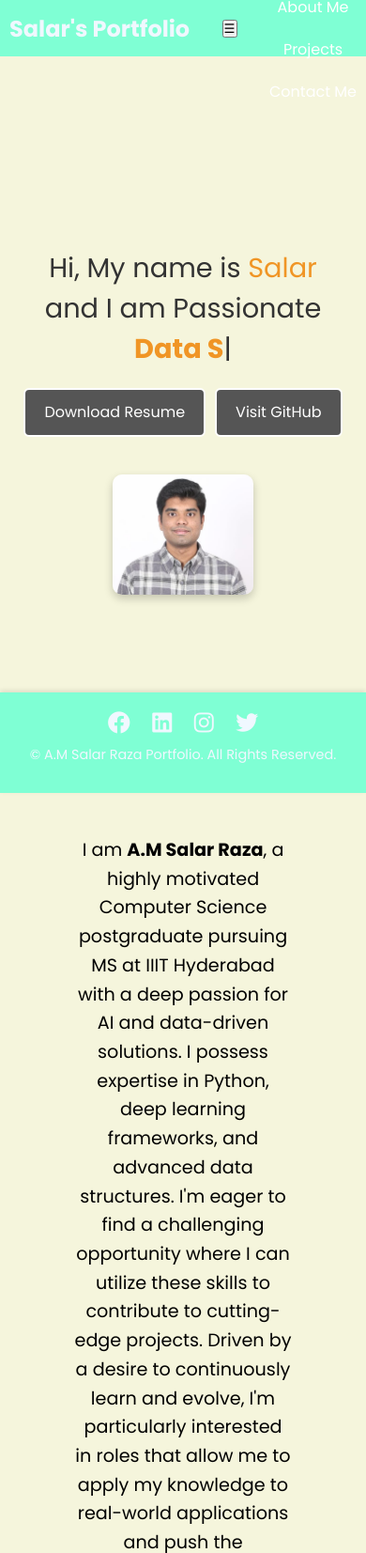
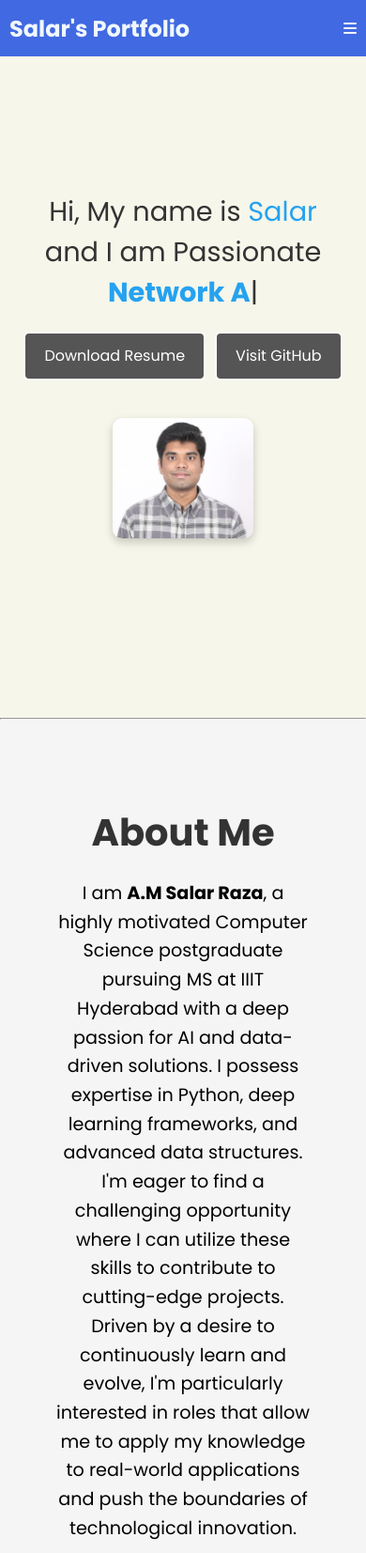
Before and after one commit to SalarRaza/My_Portfolio, a plain HTML site: page index.html in a window 390 px wide. Shown: the top 1653 px of the page at 94% size. Drawn offline with nearby package versions, Linux system fonts and the light colour scheme.

Commit message:
final update.

```diff
--- a/index.html
+++ b/index.html
@@ -9,15 +9,17 @@
     <title>A.M Salar Raza - Developer Portfolio</title>
     <link rel="preconnect" href="https://fonts.googleapis.com">
     <link rel="preconnect" href="https://fonts.gstatic.com" crossorigin>
-    <link href="https://fonts.googleapis.com/css2?family=Poppins:ital,wght@0,100;0,200;0,300;0,400;0,500;0,600;0,700;0,800;0,900;1,100;1,200;1,300;1,400;1,500;1,600;1,700;1,800&display=swap" rel="stylesheet">
+    <link
+        href="https://fonts.googleapis.com/css2?family=Poppins:wght@300;400;500;600;700&display=swap"
+        rel="stylesheet">
 </head>
 
 <body>
     <header>
         <nav>
             <div class="left">Salar's Portfolio</div>
-            <button class="toggle-btn" onclick="toggleNav()">&#9776;</button>
-            <ul id="navbar" class="nav-hidden">
+            <span id="menuToggle" class="fas fa-bars"></span>
+            <ul class="right" id="navLinks">
                 <li><a href="#firstSection">Home</a></li>
                 <li><a href="#aboutSection">About Me</a></li>
                 <li><a href="#projectsSection">Projects</a></li>
@@ -34,7 +36,8 @@
                 <div>and I am Passionate</div>
                 <span id="element"></span>
                 <div class="buttons">
-                    <a href="https://drive.google.com/file/d/1y-dbC2mdZZJTWoxeMYU1rimwqFgwMJfk/view?usp=sharing" target="_blank" class="btn">Download Resume</a>
+                    <a href="https://drive.google.com/file/d/1y-dbC2mdZZJTWoxeMYU1rimwqFgwMJfk/view?usp=sharing"
+                        target="_blank" class="btn">Download Resume</a>
                     <a href="https://github.com/SalarRaza" target="_blank" class="btn">Visit GitHub</a>
                 </div>
             </div>
@@ -47,9 +50,12 @@
 
         <!-- About Me Section -->
         <section id="aboutSection" class="secondSection">
+            <br>
+            </br>
             <h1>About Me</h1>
             <p>
-                I am <strong>A.M Salar Raza</strong>, a highly motivated Computer Science postgraduate pursuing MS at IIIT Hyderabad with a deep passion
+                I am <strong>A.M Salar Raza</strong>, a highly motivated Computer Science postgraduate pursuing MS at
+                IIIT Hyderabad with a deep passion
                 for AI and data-driven solutions.
                 I possess expertise in Python, deep learning frameworks, and advanced data structures. I'm eager to find
                 a challenging opportunity where
@@ -64,6 +70,8 @@
 
         <!-- Projects Section -->
         <section id="projectsSection" class="secondSection">
+            <br>
+            </br>
             <h1>Projects</h1>
             <h3>Major Projects</h3>
             <ul>
@@ -85,29 +93,52 @@
         </section>
     </main>
 
+    <footer>
+        <div class="social-icons">
+            <a href="https://www.facebook.com/ahmedmoin.salarraza.58/" target="_blank" class="fa-brands fa-facebook"></a>
+            <a href="https://www.linkedin.com/in/ahmed-moin-salar-raza-879631222" target="_blank"
+                class="fa-brands fa-linkedin"></a>
+            <a href="https://www.instagram.com/i_am_salarraza/" target="_blank" class="fa-brands fa-instagram"></a>
+            <a href="https://x.com/Ronaldo1240861" target="_blank" class="fa-brands fa-twitter"></a>
+            <p>&copy; A.M Salar Raza Portfolio. All Rights Reserved.</p>
+        </div>
+    </footer>
+
     <script src="https://unpkg.com/typed.js@2.1.0/dist/typed.umd.js"></script>
     <script>
+        // Typed.js initialization for animated typing effect
         var typed = new Typed('#element', {
             strings: ['Web Developer', 'Cloud Engineer', 'Network Administrator', 'Data Scientist'],
             typeSpeed: 40,
+            backSpeed: 30,
+            loop: true,
+            backDelay: 1000,
         });
 
-        function toggleNav() {
-            const navbar = document.getElementById("navbar");
-            navbar.classList.toggle("nav-active");
-            navbar.classList.toggle("nav-hidden");
+        // Toggle navigation bar for mobile view
+        document.getElementById('menuToggle').addEventListener('click', function () {
+            document.getElementById('navLinks').classList.toggle('active');
+        });
+
+       // Select all navigation links
+const navLinks = document.querySelectorAll('nav ul li a');
+
+// Keep track of the currently active link
+let activeLink = null;
+
+navLinks.forEach(link => {
+    link.addEventListener('click', function () {
+        // If there is an already active link, remove the 'active' class
+        if (activeLink) {
+            activeLink.classList.remove('active');
         }
+        // Set the clicked link as the new active link
+        this.classList.add('active');
+        activeLink = this;  // Update the activeLink reference
+    });
+});
+
     </script>
+
 </body>
-
-<footer>
-    <div class="social-icons">
-        <a href="https://www.facebook.com/ahmedmoin.salarraza.58/" target="_blank" class="fa-brands fa-facebook"></a>
-        <a href="https://www.linkedin.com/in/ahmed-moin-salar-raza-879631222" target="_blank" class="fa-brands fa-linkedin"></a>
-        <a href="https://www.instagram.com/i_am_salarraza/" target="_blank" class="fa-brands fa-instagram"></a>
-        <a href="https://x.com/Ronaldo1240861" target="_blank" class="fa-brands fa-twitter"></a>
-        <p>&copy; A.M Salar Raza Portfolio. All Rights Reserved.</p>
-    </div>
-</footer>
-
 </html>
--- a/styles.css
+++ b/styles.css
@@ -7,8 +7,9 @@
 
 /* Body Styling */
 body {
-    background-color: beige;
+    background-color: rgb(246, 246, 234);
     font-family: 'Poppins', sans-serif;
+
 }
 
 /* Navbar Styling */
@@ -17,9 +18,11 @@ nav {
     justify-content: space-between;
     align-items: center;
     height: 80px;
-    background-color: aquamarine;
+    background-color: royalblue;
     padding: 0 20px;
     color: aliceblue;
+    position: fixed;
+    width: 100%
 }
 
 nav ul {
@@ -32,21 +35,35 @@ nav ul li {
     margin: 0 15px;
 }
 
-
 nav ul li a {
-    text-decoration: none;
+    text-decoration:solid;
     color: white;
     transition: color 0.3s ease, font-size 0.3s ease;
 }
 
-nav ul li a:hover {
-    color: yellow;
+
+nav ul li a:hover{
+    color: black;
     font-size: 1.04rem;
+}
+/* Styling for active navigation link */
+nav ul li a.active {
+    background-color: black; /* Add a background color to make it stand out */
+    color: white; /* Keep text color distinct */
+    font-size: 1.04rem; /* Ensure it remains slightly larger */
+    border-radius: 5px; /* Add some rounded corners for styling */
+    padding: 5px 10px; /* Add some padding */
 }
 
 .left {
     font-size: 1.5rem;
     font-weight: bold;
+}
+
+/* Toggle Button (for mobile view) */
+#menuToggle {
+    display: none;
+    cursor: pointer;
 }
 
 /* First Section */
@@ -67,11 +84,11 @@ nav ul li a:hover {
 }
 
 .peach {
-    color: rgb(240, 149, 37);
+    color: rgb(37, 162, 240);
 }
 
 #element {
-    color: rgb(240, 149, 37);
+    color: rgb(37, 162, 240);
     font-weight: bold;
 }
 
@@ -124,7 +141,7 @@ nav ul li a:hover {
 }
 
 #projectsSection ul li {
-    background-color: aquamarine;
+    background-color: royalblue;
     color: white;
     padding: 10px;
     margin: 10px 0;
@@ -132,6 +149,13 @@ nav ul li a:hover {
     max-width: 50%;
     margin-left: auto;
     margin-right: auto;
+    transition: background-color 0.3s ease, transform 0.3s ease, box-shadow 0.3s ease; /* Add transition for smooth hover effect */
+}
+#projectsSection ul li:hover {
+    background-color: #1e90ff; /* Change background color on hover */
+    color: #fff;               /* Ensure text remains white on hover */
+    transform: scale(1.05);    /* Slight scaling effect */
+    box-shadow: 0 4px 15px rgba(0, 0, 0, 0.2); /* Add shadow for depth */
 }
 
 /* Contact Me Section */
@@ -155,11 +179,11 @@ nav ul li a:hover {
 
 /* Footer */
 footer {
-    background-color: aquamarine;
+    background-color: royalblue;
     padding: 20px 0;
     text-align: center;
     color: aliceblue;
-    position: fixed;
+    position: bottom;
     bottom: 0;
     width: 100%;
     box-shadow: 0 -2px 5px rgba(0, 0, 0, 0.1);
@@ -235,6 +259,37 @@ main {
     #projectsSection ul li {
         max-width: 70%;
     }
+
+    /* Show Toggle Button */
+    #menuToggle {
+        display: block;
+    }
+
+    nav ul {
+        display: none;
+        flex-direction: column;
+        position: absolute;
+        top: 80px;
+        left: 0;
+        width: 100%;
+        background-color: royalblue;
+    }
+
+    nav ul.active {
+        display: flex;
+    }
+
+    nav ul li {
+        margin: 10px 0;
+    }
+
+    .left {
+        font-size: 1.5rem;
+    }
+
+    footer {
+        font-size: 0.8rem;
+    }
 }
 
 /* Responsive Design for Mobile Screens */
@@ -242,15 +297,6 @@ main {
     nav {
         height: 60px;
         padding: 0 10px;
-    }
-
-    nav ul {
-        flex-direction: column;
-        align-items: center;
-    }
-
-    nav ul li {
-        margin: 10px 0;
     }
 
     .leftSection {
@@ -264,44 +310,4 @@ main {
     #projectsSection ul li {
         max-width: 90%;
     }
-
-    footer {
-        font-size: 0.8rem;
-    }
 }
-
-.secondSection {
-    font-size: 2.5rem;
-    margin: 50px 20px;
-    line-height: 1.6;
-    text-align: justify;
-}
-
-.secondSection > p {
-    padding: 20px;
-}
-
-@media (max-width: 768px) {
-    .secondSection {
-        font-size: 1.5rem;
-        margin: 30px 15px;
-    }
-}
-
-#aboutSection {
-    display: flex;
-    flex-direction: column;
-    justify-content: center;
-    align-items: center;
-    height: 100vh;
-    padding: 20px;
-    background-color: beige;
-    text-align: center;
-}
-
-@media (max-width: 768px) {
-    #aboutSection {
-        font-size: 1.5rem;
-        margin: 30px 15px;
-    }
-}
```
